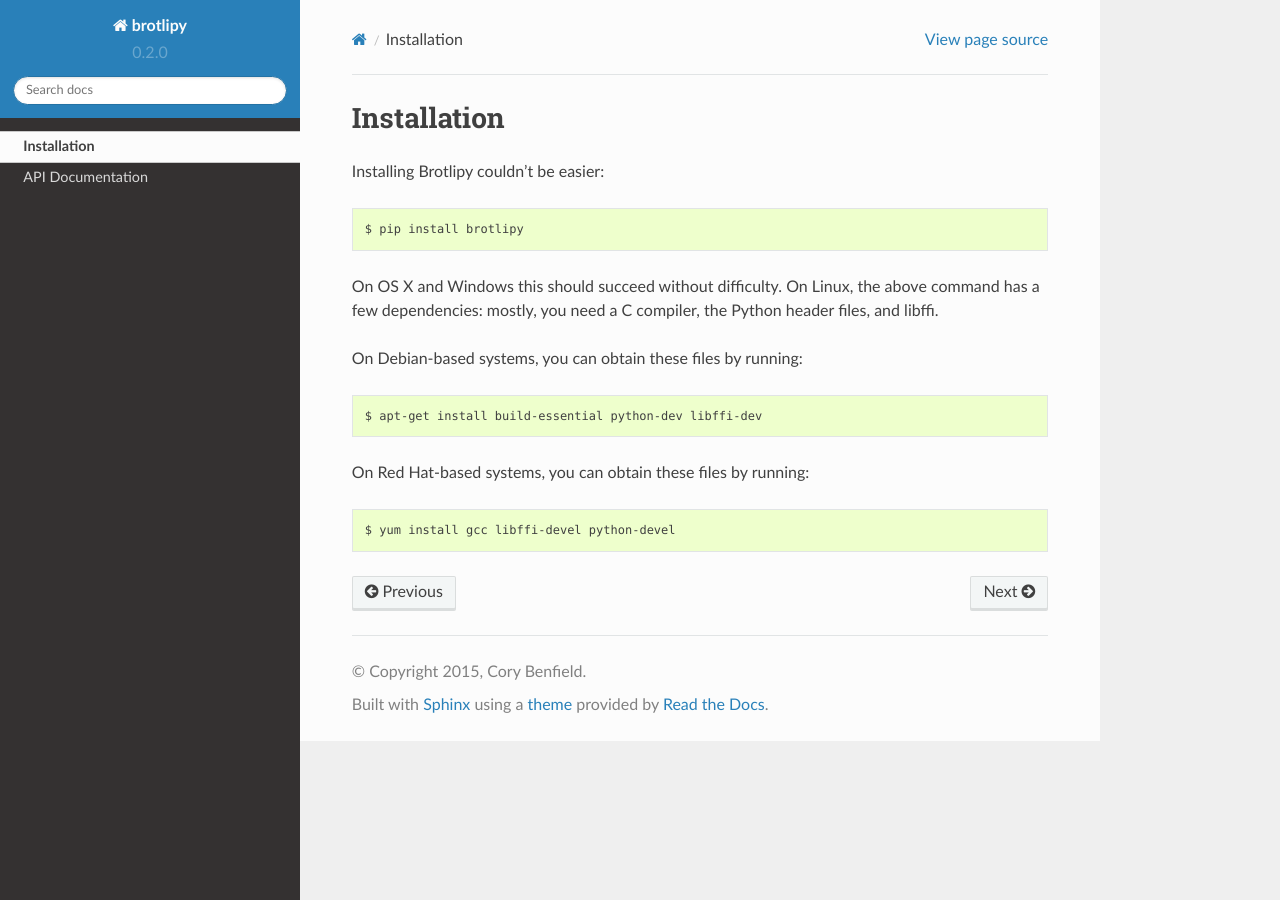
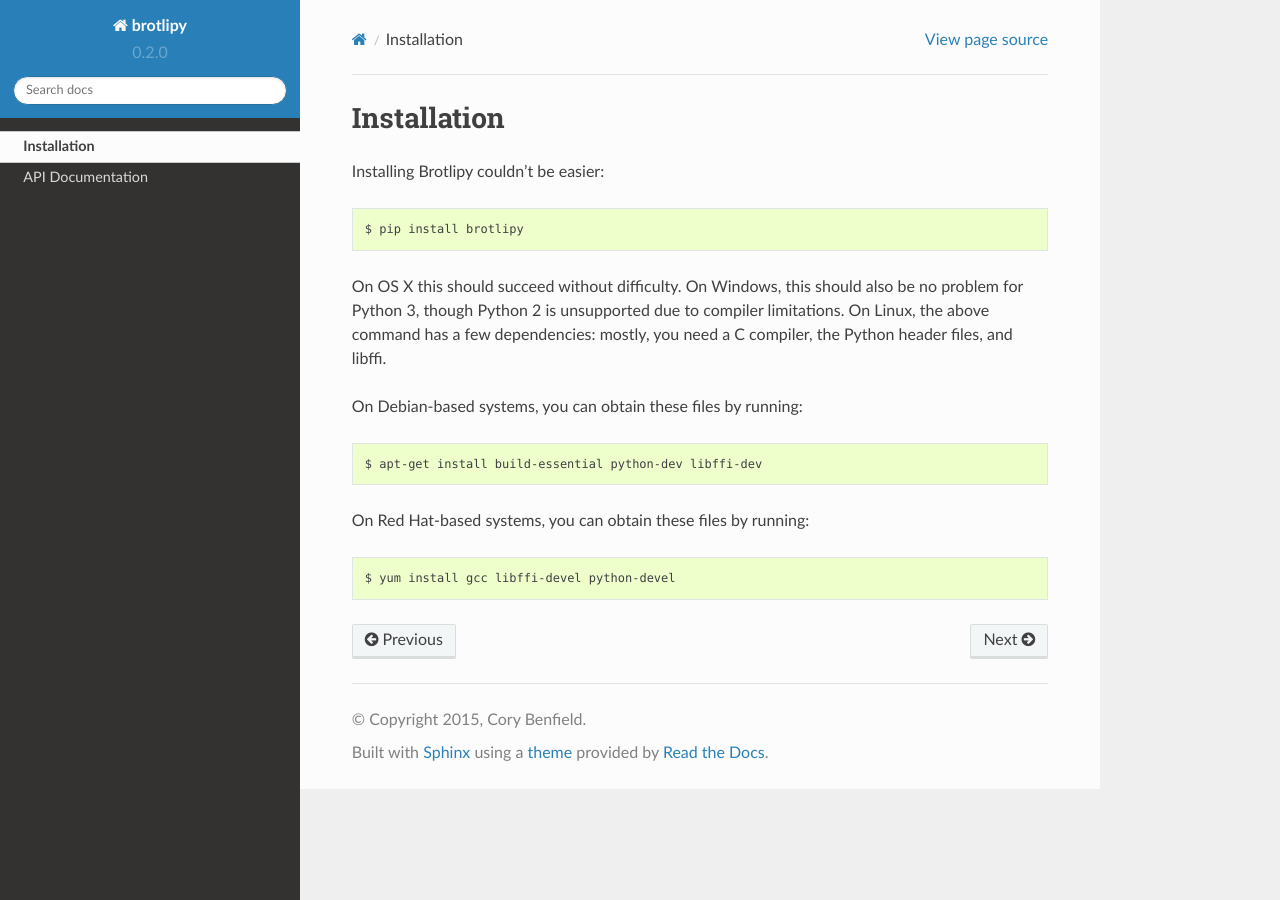
Before and after one commit to python-hyper/brotlicffi, a Sphinx documentation site: the page built from docs/source/installation.rst, in a window 1280 px wide. Built offline with Sphinx 7.4.7 and the Read the Docs theme 2.0.0, drawn with Linux system fonts in a browser that asks for light colours.

Commit message:
Mention Windows limitations.
Resolves #17.

```diff
--- a/docs/source/installation.rst
+++ b/docs/source/installation.rst
@@ -7,9 +7,10 @@ Installing Brotlipy couldn't be easier:
 
     $ pip install brotlipy
 
-On OS X and Windows this should succeed without difficulty. On Linux, the above
-command has a few dependencies: mostly, you need a C compiler, the Python
-header files, and libffi.
+On OS X this should succeed without difficulty. On Windows, this should also be
+no problem for Python 3, though Python 2 is unsupported due to compiler
+limitations. On Linux, the above command has a few dependencies: mostly, you
+need a C compiler, the Python header files, and libffi.
 
 On Debian-based systems, you can obtain these files by running:
 
```
